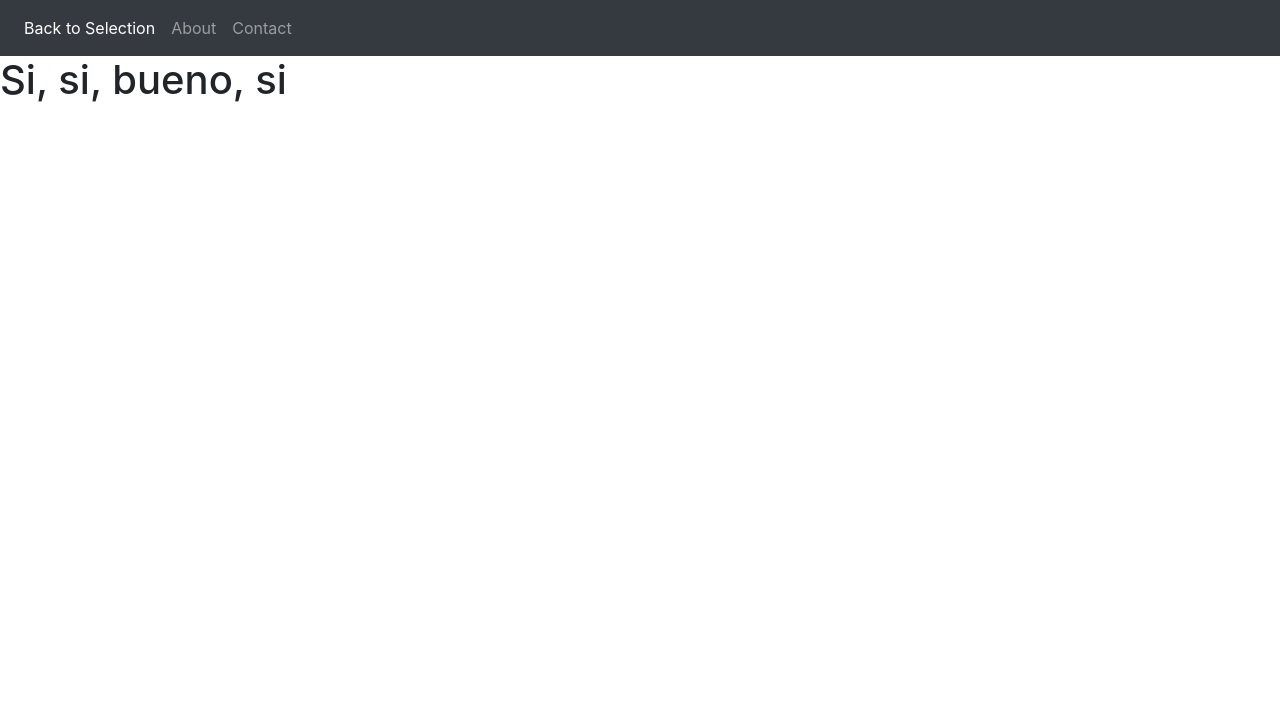
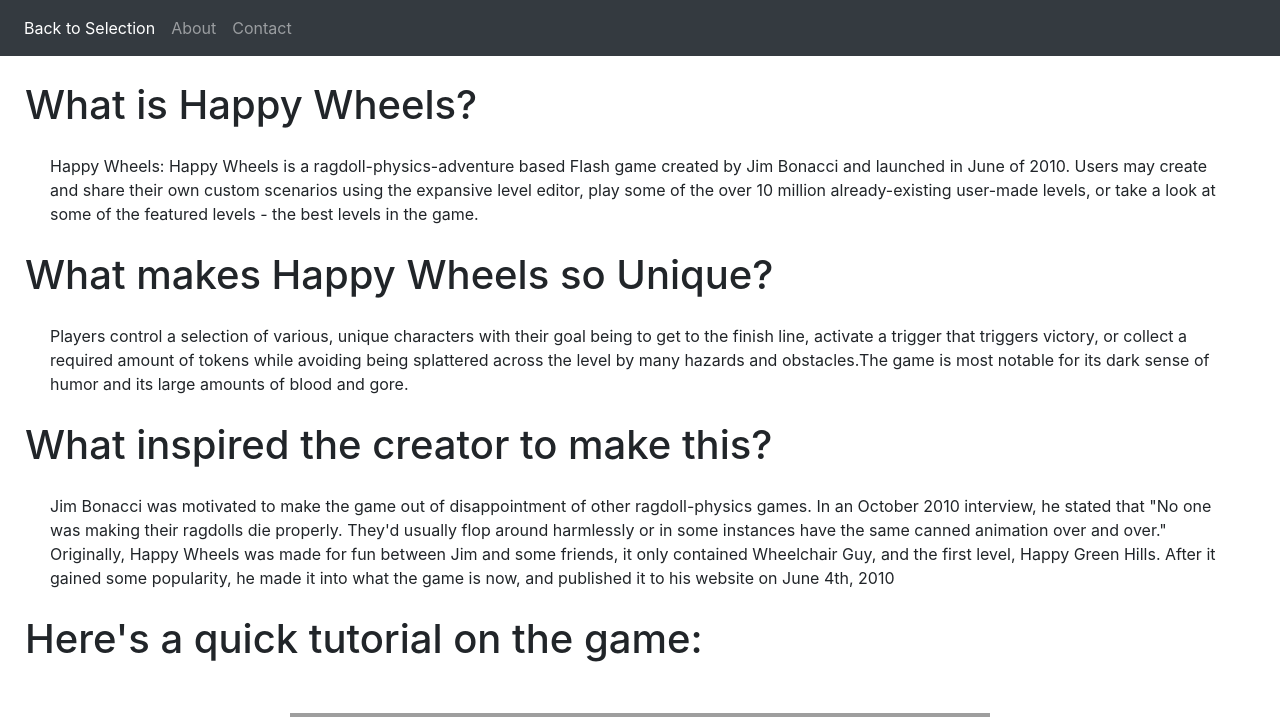
Before and after one commit to oak-cssi2019/teamTwo, a Python web app: template templates/Flash-games/happyWheels.html in a window 1280 px wide. Shown: the top 717 px of the page. Before the commit the page ends 102 px from the top, so only its background shows below. Run offline with Jinja, Linux system fonts and the light colour scheme; the template is opened without the code that fills it, so the values that code supplies are empty; some libraries are stand-ins or nearby versions; grey boxes are pictures that could not be loaded.

Commit message:
Happy Wheels

```diff
--- a/styles/flashGames.css
+++ b/styles/flashGames.css
@@ -4,6 +4,10 @@
   padding: 0;
 }
 
+p{
+  margin: auto;
+}
+
 .btn{
   text-align: center;
 }
--- a/templates/Flash-games/happyWheels.html
+++ b/templates/Flash-games/happyWheels.html
@@ -29,8 +29,45 @@
       </nav>
     </div>
 
-    <h1>Si, si, bueno, si</h1>
+    <h1 style="margin: 25px;">What is Happy Wheels?</h1>
+    <p style="margin-left: 50px; margin-right: 50px;">Happy Wheels: Happy Wheels is a ragdoll-physics-adventure based Flash game created by Jim Bonacci and launched in June of 2010.  Users may create and share their own custom scenarios using the expansive level editor, play some of the over 10 million already-existing user-made levels, or take a look at some of the featured levels - the best levels in the game.</p>
 
+    <div>
+    <h1 style="margin: 25px;">What makes Happy Wheels so Unique?</h1>
+    <p style="margin-left: 50px; margin-right: 50px;">Players control a selection of various, unique characters with their goal being to get to the finish line, activate a trigger that triggers victory, or collect a required amount of tokens while avoiding being splattered across the level by many hazards and obstacles.The game is most notable for its dark sense of humor and its large amounts of blood and gore.</p>
+    </div>
+
+    <h1 style="margin: 25px;">What inspired the creator to make this?</h1>
+    <p style="margin-left: 50px; margin-right: 50px;">Jim Bonacci was motivated to make the game out of disappointment of other ragdoll-physics games. In an October 2010 interview, he stated that "No one was making their ragdolls die properly. They'd usually flop around harmlessly or in some instances have the same canned animation over and over." Originally, Happy Wheels was made for fun between Jim and some friends, it only contained Wheelchair Guy, and the first level, Happy Green Hills. After it gained some popularity, he made it into what the game is now, and published it to his website on June 4th, 2010</p>
+
+    <div>
+      <h1 style="margin: 25px;">Here's a quick tutorial on the game:</h1>
+      <center>
+      <img style="margin: 25px; width: 700px;" src="../../images/HappyWheelsHomePage.png" alt="">
+      </center>
+      <p style="margin-left: 50px; margin-right: 50px;">Here is the starting page that shows you all the bittons you can click.</p>
+
+      <center>
+      <img style="margin: 25px; width: 700px;" src="../../images/HappyWheelsWhenDemoClicked.png" alt="">
+      </center>
+      <p style="margin-left: 50px; margin-right: 50px;">When you click the demo button, it takes you to a level selection from which you can pick a level.</p>
+
+      <center>
+      <img style="margin: 25px; width: 700px;" src="../../images/HappyWheelsWhenOptionsClicked.png" alt="">
+      </center>
+      <p style="margin-left: 50px; margin-right: 50px;">This just lets you adjust the quality and sound of your gameplay.</p>
+
+      <center>
+      <img style="margin: 25px; width: 700px;" src="../../images/HappyWheelsWhenControlsClicked.png" alt="">
+      </center>
+      <p style="margin-left: 50px; margin-right: 50px;">When you click the controls button, it shows you what actions you must take in order to move. This is useful because many people struggle with figuring things out.</p>
+
+      <center>
+      <img style="margin: 25px; width: 700px;" src="../../images/HappyWheelsWhenCreditsClicked.png" alt="">
+      </center>
+      <p style="margin-left: 50px; margin-right: 50px; margin-bottom: 50px;">As all creation do, they leave their name to show that they did all this work.</p>
+
+    </div>
     <!-- imports all script files including project's script.js file, jQuery, and bootstrap script files -->
     <script src="https://ajax.googleapis.com/ajax/libs/jquery/3.4.1/jquery.min.js"></script>
     <script src="https://code.jquery.com/jquery-3.3.1.slim.min.js" integrity="sha384-q8i/X+965DzO0rT7abK41JStQIAqVgRVzpbzo5smXKp4YfRvH+8abtTE1Pi6jizo" crossorigin="anonymous"></script>
```
Also changed, not shown: Images/HappyWheelsWhenControlsClicked.png (renamed from Images/Happy Wheels when controls clicked.png), Images/HappyWheelsWhenCreditsClicked.png (renamed from Images/Happy Wheels when credits clicked.png), Images/HappyWheelsWhenDemoClicked.png (renamed from Images/Happy Wheels when demo clicked.png), Images/HappyWheelsWhenOptionsClicked.png (renamed from Images/Happy Wheels when options clicked.png).
